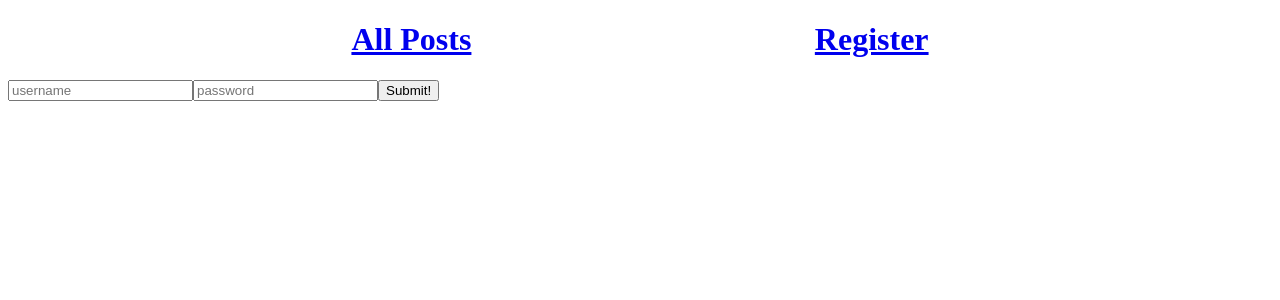
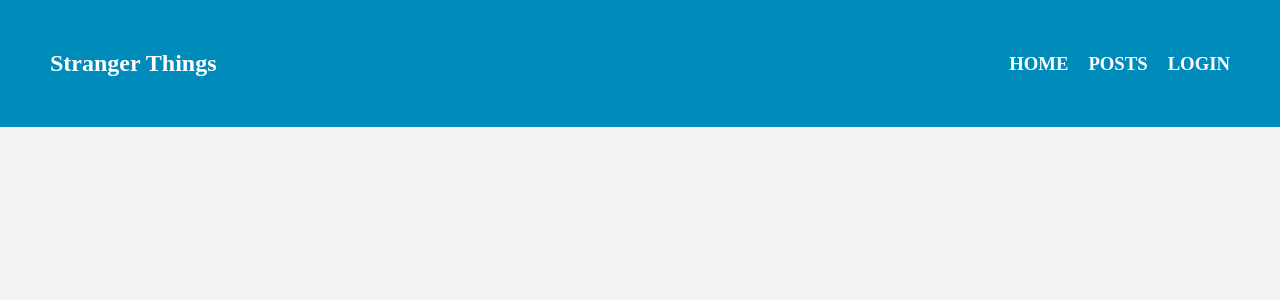
Before and after one commit to vanessaines2/ReactStrangerThings, a React (Vite) app in the folder stranger_things/: page /users/register in a window 1280 px wide. Shown: the top 300 px of the page. Built offline with nearby package versions, Linux system fonts and the light colour scheme.

Commit message:
token changes

```diff
--- a/stranger_things/API/api.js
+++ b/stranger_things/API/api.js
@@ -27,10 +27,9 @@ export async function registerUser(username, password) {
       }),
     });
     const result = await response.json();
-    console.log("Result from register user", result);
+    console.log(result);
     return result;
   } catch (error) {
-    console.log("error from register user api", error);
-    throw error;
+    console.log(error);
   }
 }
--- a/stranger_things/components/AllPosts.jsx
+++ b/stranger_things/components/AllPosts.jsx
@@ -8,9 +8,11 @@ export default function AllPosts() {
     const postList = await fetchAllPost();
     setData(postList.data.posts);
   }
+
   useEffect(() => {
     getPost();
   }, []);
+
   return (
     <div>
       {data.length > 0 &&
--- /dev/null
+++ b/stranger_things/components/LogInForm.jsx
@@ -0,0 +1,47 @@
+import { useState } from "react";
+import { registerUser } from "../API/api";
+
+export default function LogInForm() {
+  const [username, setUsername] = useState("");
+  const [password, setPassword] = useState("");
+
+  async function handleSubmit(e) {
+    e.preventDefault();
+    try {
+      const result = await registerUser(username, password);
+      console.log("Result in Component: ", result);
+    } catch (error) {
+      console.log(error);
+    }
+  }
+  return (
+    <div className="login-container">
+      <h1 className="title">Register</h1>
+      <form onSubmit={handleSubmit} className="login-form">
+        <label className="label" htmlFor="username">
+          Username
+        </label>
+        <input
+          type="text"
+          id="username"
+          name="username"
+          className="input"
+          placeholder="Enter your username"
+          onChange={(e) => setUsername(e.target.value)}
+        />
+        <label className="label" htmlFor="password">
+          Password
+        </label>
+        <input
+          type="password"
+          id="password"
+          name="password"
+          className="input"
+          placeholder="Enter your password"
+          onChange={(e) => setPassword(e.target.value)}
+        />
+        <button className="button">Submit</button>
+      </form>
+    </div>
+  );
+}
--- a/stranger_things/components/RegisterForm.jsx
+++ /dev/null
@@ -1,46 +0,0 @@
-import React from "react";
-import { useState } from "react";
-import { registerUser } from "../API/api";
-
-export function RegisterForm({ setToken }) {
-  const [username, setUsername] = useState("");
-  const [password, setPassword] = useState("");
-  const [error, setError] = useState("");
-
-  async function handleSubmit(e) {
-    e.preventDefault();
-    try {
-      const result = await registerUser(username, password);
-      setToken(result.data.token);
-      localStorage.setItem("token", result.data.token);
-    } catch (error) {
-      console.log("error from register form token", error);
-    }
-  }
-  return (
-    <div>
-      <form onSubmit={handleSubmit}>
-        <input
-          type="text"
-          name="username"
-          placeholder="username"
-          value={username}
-          onChange={(e) => {
-            setUsername(e.target.value);
-          }}
-        />
-        <input
-          type="password"
-          name="password"
-          placeholder="password"
-          value={password}
-          onChange={(e) => {
-            setPassword(e.target.value);
-          }}
-        />
-        {error && <p>{error}</p>}
-        <button>Submit!</button>
-      </form>
-    </div>
-  );
-}
--- a/stranger_things/src/App.css
+++ b/stranger_things/src/App.css
@@ -1,4 +1,85 @@
-.navbar{
+* {
+  margin: 0px;
+  padding: 0px;
+}
+
+.head {
   display: flex;
-  justify-content: space-evenly;
+  justify-content: center;
+  align-items: center;
+  background-color: #008cba;
+  padding: 50px;
 }
+
+body{
+  background-color: #f2f2f2;
+}
+
+.head h2 {
+  margin-right: auto;
+  color: white;
+}
+
+.links {
+  display: flex;
+  gap: 20px;
+}
+
+.links a {
+  text-decoration: none;
+  color: white;
+}
+
+.login-container {
+  display: flex;
+  flex-direction: column;
+  align-items: center;
+  justify-content: center;
+  height: 80vh;
+  font-family: Arial, sans-serif;
+}
+
+.title {
+  font-size: 3rem;
+  margin-bottom: 1rem;
+  text-align: center;
+  color: #333;
+}
+
+.login-form {
+  display: flex;
+  flex-direction: column;
+  width: 300px;
+  background-color: #fff;
+  border-radius: 5px;
+  padding: 2rem;
+  box-shadow: 0px 0px 10px rgba(0, 0, 0, 0.2);
+}
+
+.label {
+  font-size: 1rem;
+  margin-bottom: 0.5rem;
+  color: #333;
+}
+
+.input {
+  font-size: 1rem;
+  padding: 0.5rem;
+  border: none;
+  border-radius: 3px;
+  margin-bottom: 1rem;
+}
+
+.button {
+  font-size: 1rem;
+  padding: 0.5rem 1rem;
+  border: none;
+  border-radius: 3px;
+  background-color: #333;
+  color: #fff;
+  cursor: pointer;
+}
+
+.button:hover {
+  background-color: #555;
+}
--- a/stranger_things/src/App.jsx
+++ b/stranger_things/src/App.jsx
@@ -1,24 +1,24 @@
 import { Routes, Route, Link } from "react-router-dom";
-import { RegisterForm } from "../components/RegisterForm";
+import LogInForm from "../components/LogInForm";
 import AllPosts from "../components/AllPosts";
+import { useState } from "react";
 import "./App.css";
-import { useState } from "react";
+
 function App() {
-  const [token, setToken] = useState(localStorage.getItem("token"));
   return (
-    <div className="App">
-      <h1>
-        <nav className="navbar">
-          <Link to="/">All Posts </Link>
-          <Link to="/users/register"> Register</Link>
-        </nav>
-      </h1>
+    <div className="app">
+      <header className="head">
+        <h2>Stranger Things</h2>
+        <h3 className="links">
+          <Link to="/">HOME</Link>
+          <Link to="/posts">POSTS</Link>
+          <Link to="/users">LOGIN</Link>
+        </h3>
+      </header>
+
       <Routes>
-        <Route path="/" element={<AllPosts />} />
-        <Route
-          path="/users/register"
-          element={<RegisterForm setToken={setToken} />}
-        />
+        <Route path="/posts" element={<AllPosts />} />
+        <Route path="/users" element={<LogInForm />} />
       </Routes>
     </div>
   );
```
